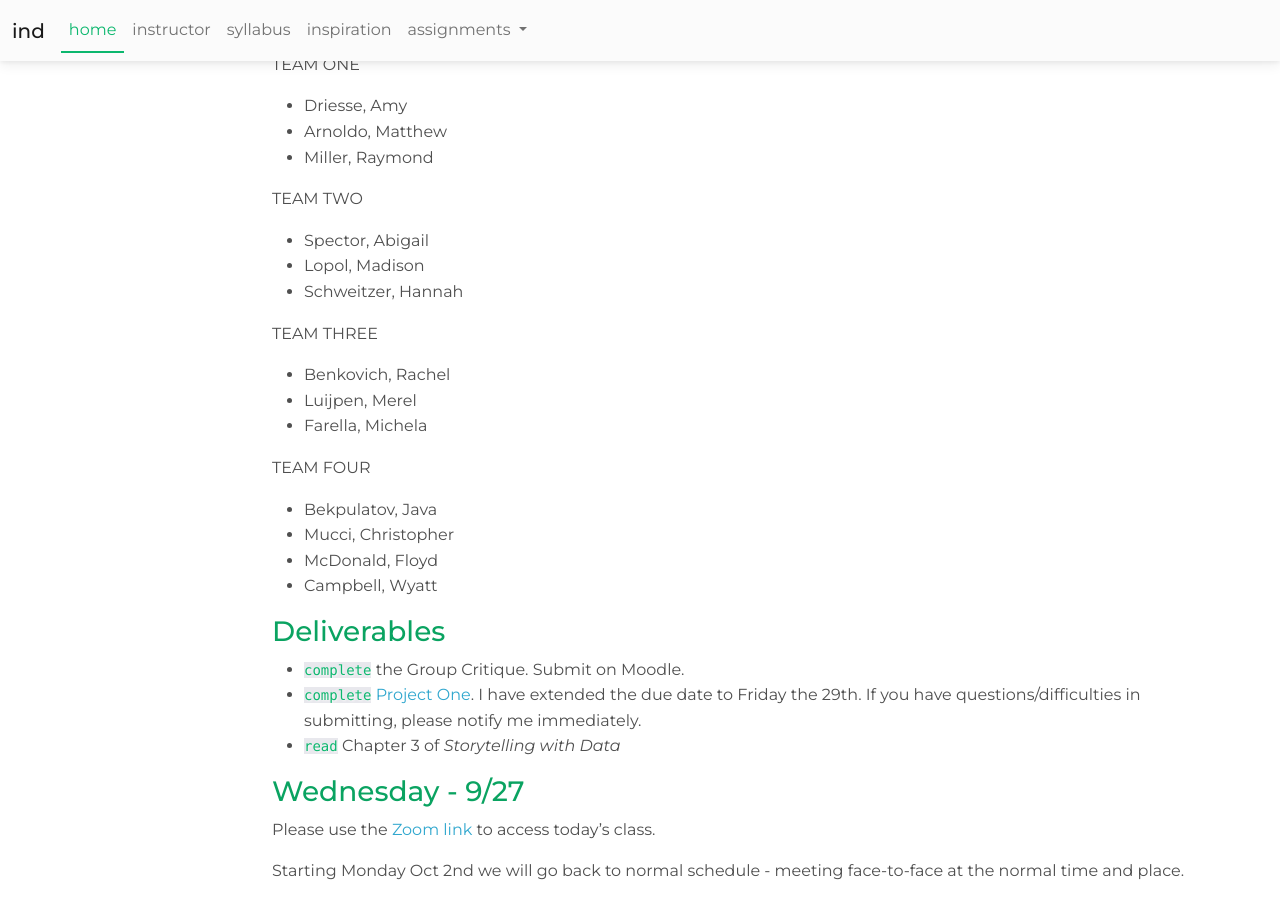
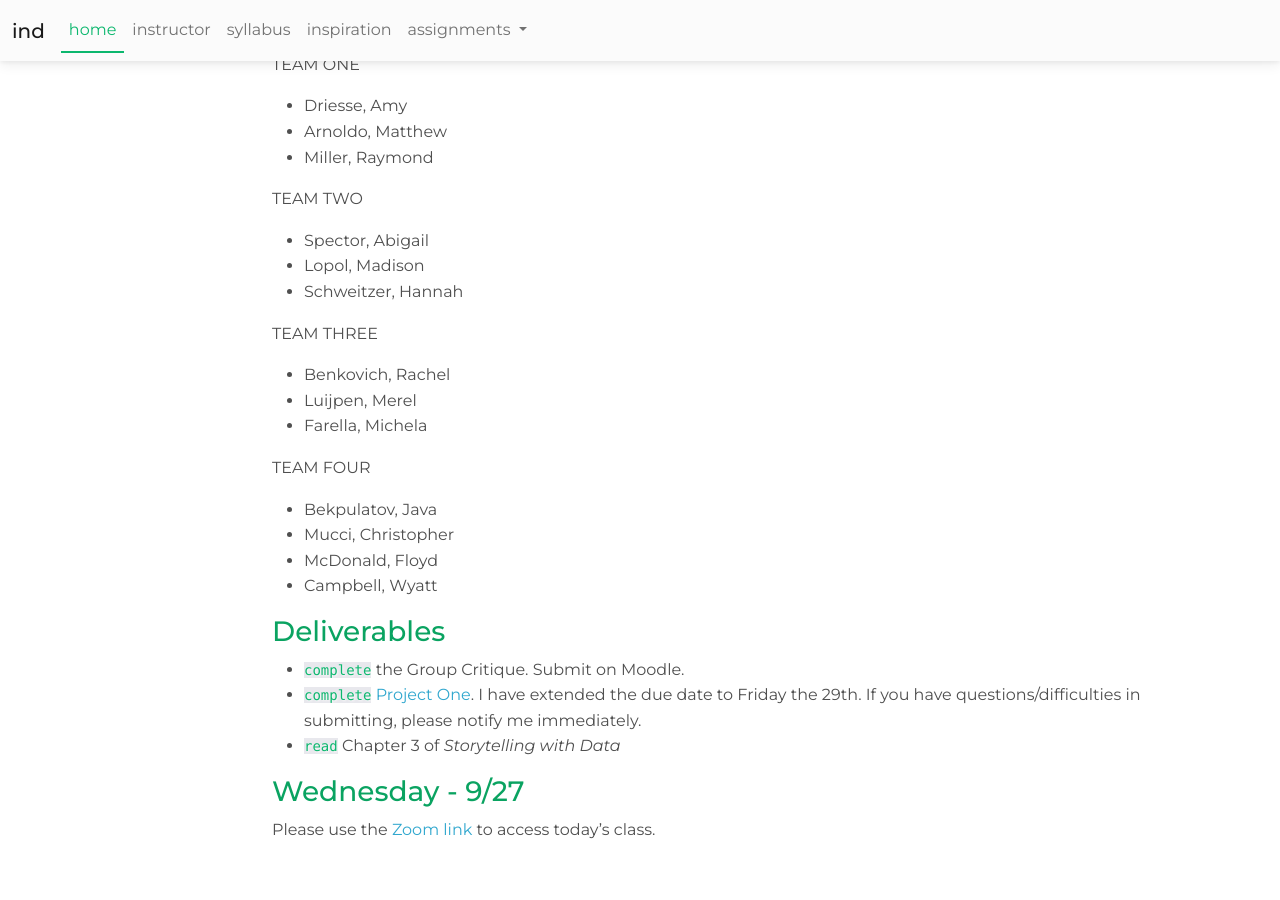
Before and after one commit to nicnosis/cu-courses, a Jekyll site: the page built from fa23/ind/index.md, in a window 1280 px wide and 900 px high, scrolled down 2880 px. Built offline with Jekyll 4.4.1, drawn with Linux system fonts in a browser that asks for light colours; nearby versions of some CDN libraries; after the commit the page ends 3738 px from its top, so only the background shows below that.

Commit message:
edit index.md all 3

```diff
--- a/fa23/ind/index.md
+++ b/fa23/ind/index.md
@@ -136,5 +136,3 @@ TEAM FOUR
 ### Wednesday - 9/27
 
 Please use the [Zoom link](https://clarkson.zoom.us/j/9445480243) to access today's class.
-
-Starting Monday Oct 2nd we will go back to normal schedule - meeting face-to-face at the normal time and place.
```
Also changed, not shown: fa23/dbi/index.md (+0 -2 lines), fa23/iaa/index.md (+0 -2 lines).
